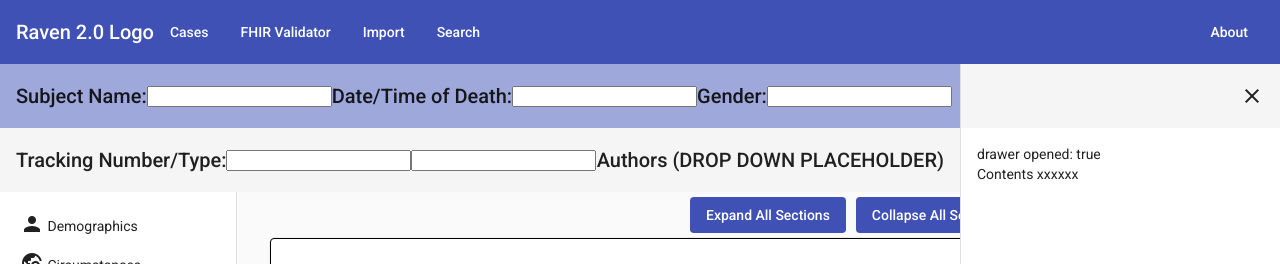
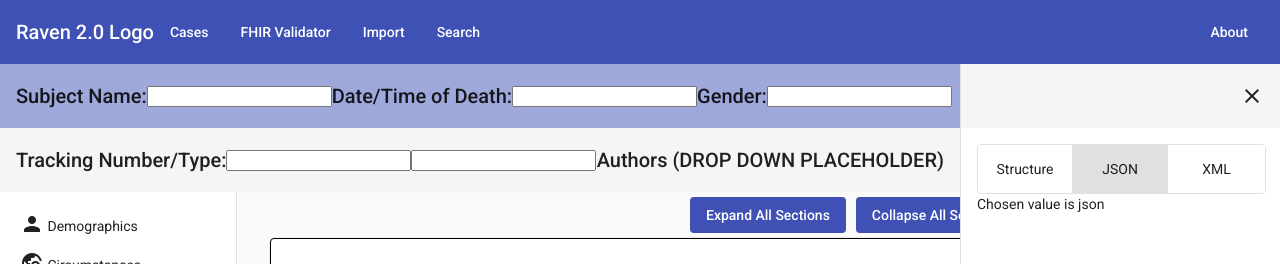
Before and after one commit to MortalityReporting/raven-dashboard, an Angular app: page /cases/summary/1 in a window 1280 px wide. Shown: the top 264 px of the page. Built offline with nearby package versions, Linux system fonts and the light colour scheme; no server answers.

Commit message:
Started on the fhir explorer and edited some fields in the validator.

```diff
--- a/src/app/app.module.ts
+++ b/src/app/app.module.ts
@@ -28,6 +28,8 @@ import { LandingComponent } from './components/landing/landing.component';
 import { CaseContainerComponent } from './components/pages/case-container/case-container.component';
 import {FhirExplorerDrawerService} from "./service/fhir-explorer-drawer.service";
 import {MatExpansionModule} from '@angular/material/expansion';
+import { FhirExplorerComponent } from './components/fhir-explorer/fhir-explorer.component';
+import {MatButtonToggleModule} from "@angular/material/button-toggle";
 
 @NgModule({
   declarations: [
@@ -37,6 +39,7 @@ import {MatExpansionModule} from '@angular/material/expansion';
     CaseSummaryComponent,
     LandingComponent,
     CaseContainerComponent,
+    FhirExplorerComponent,
   ],
   imports: [
     BrowserModule,
@@ -60,7 +63,8 @@ import {MatExpansionModule} from '@angular/material/expansion';
     MatSnackBarModule,
     FhirValidatorModule,
     MatGridListModule,
-      MatExpansionModule
+    MatExpansionModule,
+    MatButtonToggleModule
   ],
   providers: [
     { provide: HTTP_INTERCEPTORS, useClass: FhirAuthInterceptor, multi: true },
--- /dev/null
+++ b/src/app/components/fhir-explorer/fhir-explorer.component.html
@@ -0,0 +1,8 @@
+<section>
+  <mat-button-toggle-group [(ngModel)]="selectedStructure" style="width: 100%">
+    <mat-button-toggle value="structure" style="width: 33%">Structure</mat-button-toggle>
+    <mat-button-toggle value="json" style="width: 33%">JSON</mat-button-toggle>
+    <mat-button-toggle value="xml" style="width: 34%">XML</mat-button-toggle>
+  </mat-button-toggle-group>
+  <p>Chosen value is {{selectedStructure}}</p>
+</section>
--- /dev/null
+++ b/src/app/components/fhir-explorer/fhir-explorer.component.ts
@@ -0,0 +1,17 @@
+import { Component, OnInit } from '@angular/core';
+
+@Component({
+  selector: 'app-fhir-explorer',
+  templateUrl: './fhir-explorer.component.html',
+  styleUrls: ['./fhir-explorer.component.css']
+})
+export class FhirExplorerComponent implements OnInit {
+
+  selectedStructure: string = 'json';
+
+  constructor() { }
+
+  ngOnInit(): void {
+  }
+
+}
--- a/src/app/components/pages/case-container/case-container.component.html
+++ b/src/app/components/pages/case-container/case-container.component.html
@@ -5,18 +5,14 @@
               mode="side"
               opened="true"
               position="end">
-
     <mat-toolbar class="header">
       <span class="content-spacer"></span>
       <mat-icon class="close" (click)="drawer.close()">close</mat-icon>
     </mat-toolbar>
 
     <div class="main contents">
-      drawer opened: {{drawer.opened}}
-      <div>Contents xxxxxx</div>
-      <div style="height: 1000px">&nbsp;</div>
+      <app-fhir-explorer></app-fhir-explorer>
     </div>
-
   </mat-drawer>
 
   <app-case-summary></app-case-summary>
--- a/src/app/fhir-validator/providers/validator-constants.ts
+++ b/src/app/fhir-validator/providers/validator-constants.ts
@@ -1,7 +1,9 @@
 import { Injectable } from '@angular/core'
 
 @Injectable()
-// Add: US Core Patient, US Core Practitioner,
+//TODO: how are these sorted?
+
+// The profiles can be found here https://build.fhir.org/ig/HL7/fhir-mdi-ig/toc.html
 export class ValidatorConstants {
 
   PROFILE_LIST = [
@@ -21,6 +23,8 @@ export class ValidatorConstants {
     { name : "DiagnosticReport - Toxicology Lab Result to MDI",    url: "http://hl7.org/fhir/us/mdi/StructureDefinition/DiagnosticReport-toxicology-to-mdi"},
     { name : "Specimen - Toxicology Lab",                          url: "http://hl7.org/fhir/us/mdi/StructureDefinition/Specimen-toxicology-lab"},
     { name : "Observation - Toxicology Lab Result",                url: "http://hl7.org/fhir/us/mdi/StructureDefinition/Observation-toxicology-lab-result"},
+    { name : "Resource Profile: US Core Practitioner Profile",     url: "http://hl7.org/fhir/us/core/STU4/StructureDefinition-us-core-practitioner.html#root"},
+    { name : "Resource Profile: US Core Patient Profile",          url: "https://hl7.org/fhir/us/core/STU4/StructureDefinition-us-core-patient.html#root"},
   ];
 
 }
--- a/src/app/fhir-validator/service/fhir-validator.service.ts
+++ b/src/app/fhir-validator/service/fhir-validator.service.ts
@@ -7,6 +7,9 @@ import {map} from "rxjs/operators";
   providedIn: 'root'
 })
 export class FhirValidatorService {
+
+  private prodUri = "https://gt-apps.hdap.gatech.edu/HL7ValidatorService/fhir/Bundle/$validate";
+  private localhostUri = "http://127.0.0.1:8080/fhir/Bundle/$validate";
 
   constructor( private http: HttpClient) { }
 
@@ -92,7 +95,7 @@ export class FhirValidatorService {
         }
       ]
     }
-    return this.http.post("http://127.0.0.1:8080/fhir/Bundle/$validate", requestData).pipe( map((result: any) => (
+    return this.http.post(this.prodUri, requestData).pipe( map((result: any) => (
       result as Object
     )));
   }
```
Also changed, not shown: src/app/components/fhir-explorer/fhir-explorer.component.css (added), 1 other file (tests, documents, lock files or other folders). Lines whose indentation alone changed are shown as unchanged.
